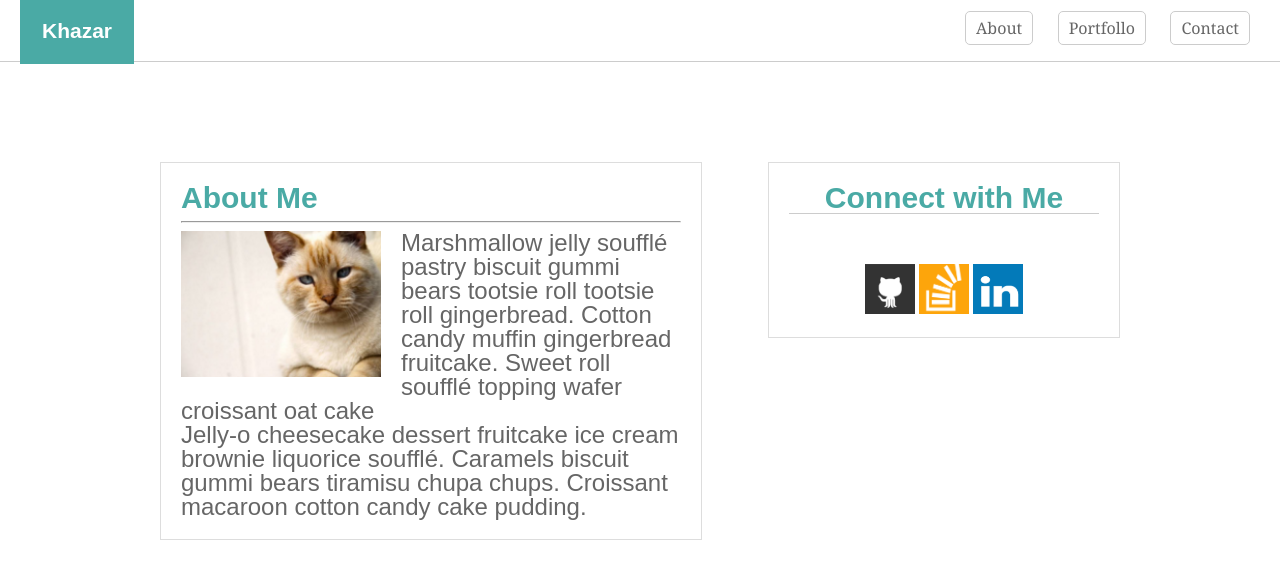
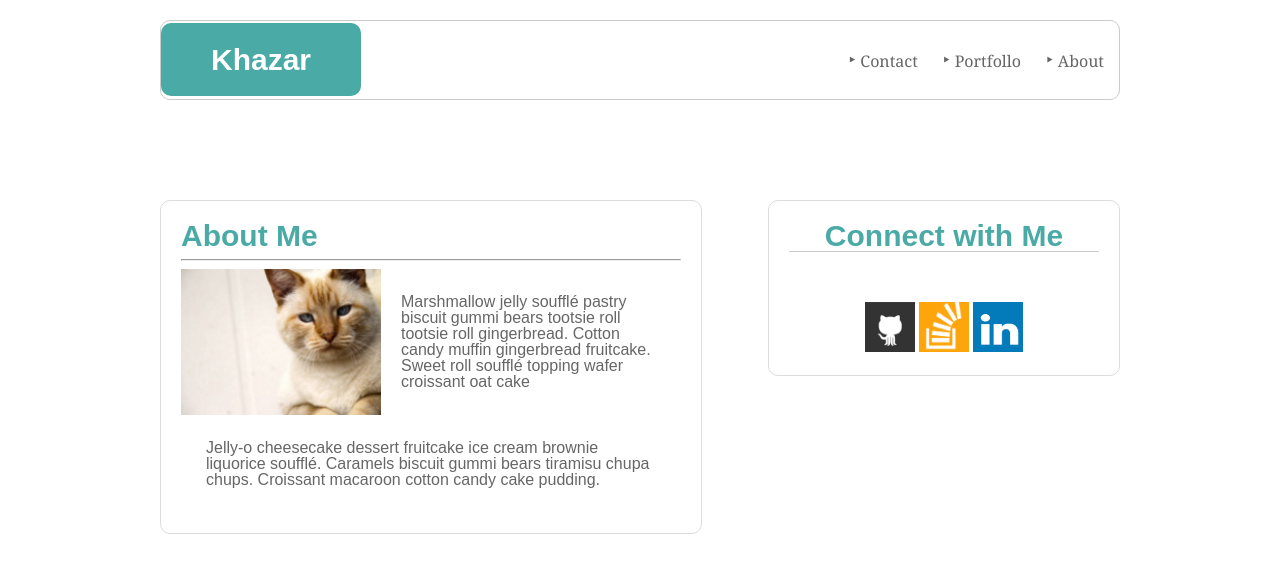
Before and after one commit to Xezer669/assets, a plain HTML site: page index.html in a window 1280 px wide. Drawn offline with Linux system fonts and the light colour scheme.

Commit message:
index de main container elave etdim. resest css elave etdim. css de bezi deyisikler etdim

```diff
--- a/asset/css/index.css
+++ b/asset/css/index.css
@@ -1,29 +1,38 @@
 body {
     /* font-family: 'Arial', 'Helvetica Neue', Helvetica, sans-serif; */
     font-family: 'Open Sans', sans-serif;
+
+}
+
+.container {
+    margin: 20px auto;
+    width: 960px;
 }
 
 /* Header */
 
 .main-header {
     background-color: #ffff;
-    padding: 20px;
-    border-bottom: 1px solid #cccccc;
+    padding: 24px 0;
+    border: 1px solid #cccccc;
+    border-radius: 10px;
 }
 
 .main-header-logo {
     /* width: 100px; */
-    font-size: 21px;
+    font-size: 30px;
     font-weight: bold;
     text-decoration: none;
     background-color: #4aaaa5;
     color: #ffff;
-    padding: 22px;
+    padding: 20px 50px;
+    border-radius: 10px;
 
 }
 
 .main-nav{
     float: right;
+    margin-right: 5px;
 }
 
 .main-nav-items {
@@ -32,31 +41,63 @@ body {
     list-style: none;
 }
 
-.main-nav-item {
-    display: inline-block;
-    margin: 0 10px;
+.main-nav-items li  {
+    float: right;
+    padding: 5px 10px;
 }
 
-.navbar-nav {
+.main-nav-item::before {
+    content: '\2023';
+    height: 10px;
+    display: inline-block;
+    margin-left: 5px;
+    color: #666666;
+    font-size: 20px;
+}
+
+.main-nav-item a {
     font-family: 'Georgia', Times, Times New Roman, serif;
     text-decoration: none;
     color: #666666;
-    border: 1px solid #cccccc;
-    border-radius: 5px;
-    padding: 5px 10px;
 }
 
-.navbar-nav:hover {
-    background-color: #666666;
-    color: #ffff;
-    border: 1px solid #cccccc;
+.main-nav-item a:hover {
+    /* border-bottom: 1px solid #000000; */
+    color: #000000;
 }
+
+.main-nav-item:hover::before {
+    color: #000000;
+}
+
+.main-nav-item:active::before {
+    color: #666666;
+}
+
+.main-nav-item a:active {
+    color: #666666;
+}
+
+.clearfix  {
+    content: "";
+    clear: both;
+    display: block;
+}
+
+/* .main-nav-items li + li::after {
+    content: "";
+    border-left: 1px solid #ccc;
+    height: 10px;
+    display: inline-block;
+    margin-left: 5px;
+} */
+
+
 
 /* Main */
 
 main {
     width: 960px;
-    margin: auto;
 }
 
 .showcase {
@@ -66,6 +107,7 @@ main {
     border: 1px solid #dddddd;
     margin-top: 100px;
     padding: 20px;
+    border-radius: 10px;
 }
 
 .header-showcase {
@@ -75,9 +117,10 @@ main {
 }
 
 p {
-    font-size: 1.5rem;
-    color: #666666;
+    font-size: 1rem;
+    color: #666;
     margin-top: 0;
+    padding: 5%;
   }
 
 .showcase-img {
@@ -96,6 +139,7 @@ p {
     padding: 20px;
     background-color: #ffff;
     border: 1px solid #dddddd;
+    border-radius: 10px;
 }
 
 .sidebar-img {
--- a/index.html
+++ b/index.html
@@ -9,24 +9,25 @@
     <title>Document</title>
 </head>
 <body>
+ <main class="container">
     <header class="main-header">
           <!-- <img class="main-header-logo" src="./image/Recommended-Dimensions (1).png" alt=""> -->
           <a href="" class="main-header-logo">Khazar</a>
         <nav class="main-nav">
-            <ul class="main-nav-items">
+            <ul class="main-nav-items clearfix">
                 <li class="main-nav-item">
-                    <a class="navbar-nav" href="">About</a>
+                    <a class="navbar-nav" href="#">About</a>
                 </li>
                 <li class="main-nav-item">
-                    <a class="navbar-nav" href="">Portfollo</a>
+                    <a class="navbar-nav" href="#">Portfollo</a>
                 </li>
                 <li class="main-nav-item">
-                  <a class="navbar-nav" href="">Contact</a>
+                  <a class="navbar-nav" href="#">Contact</a>
                 </li>
             </ul>
         </nav>
     </header>
-    <main>
+    <section>
         <section class="showcase">
             <h1 class="header-showcase">About Me</h1>
             <hr>
@@ -39,11 +40,12 @@
             </p>
         </section>
         <section class="sidebar">
-           <h2 class="sidebar-header">Connect with Me</h2>
-           <img class="sidebar-img" src="./image/Recommended-Dimensions.png" alt="">
-           <img class="sidebar-img" src="./image/Recommended-Dimensions (2).png" alt="">
-           <img class="sidebar-img" src="./image/Recommended-Dimensions (1).png" alt="">
+            <h2 class="sidebar-header">Connect with Me</h2>
+            <img class="sidebar-img" src="./image/Recommended-Dimensions.png" alt="">
+            <img class="sidebar-img" src="./image/Recommended-Dimensions (2).png" alt="">
+            <img class="sidebar-img" src="./image/Recommended-Dimensions (1).png" alt="">
         </section>
-    </main>
+    </section>
+</main>
 </body>
 </html>
```
Also changed, not shown: asset/css/reset.css (line endings or trailing spaces).
